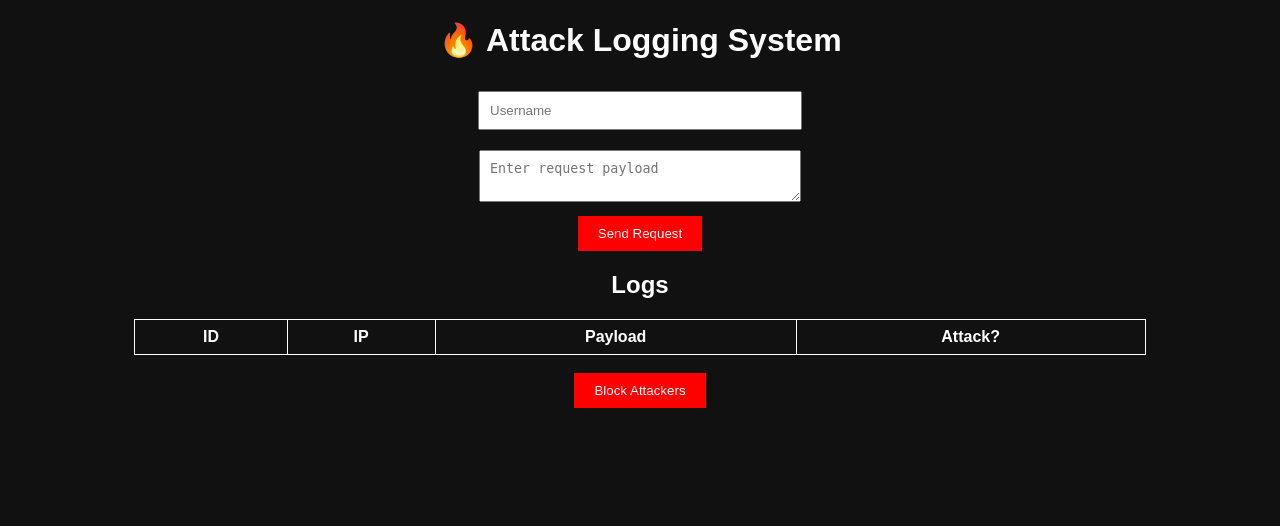
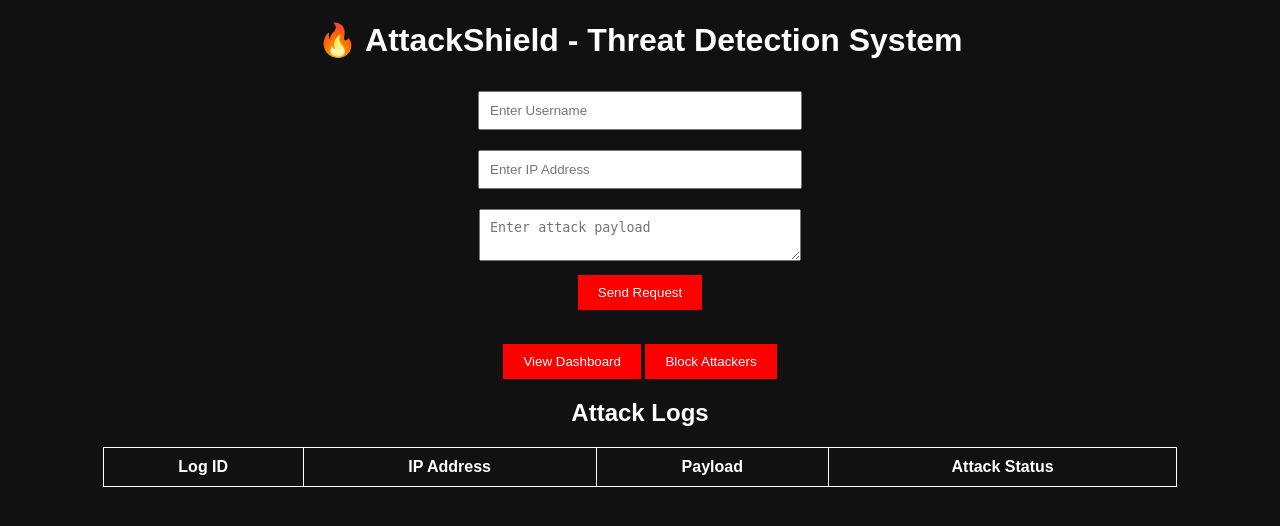
Before and after one commit to walkingwaist21/AttackShield, a Flask app: page / in a window 1280 px wide. Shown: the top 526 px of the page. Run offline with Flask 3, Linux system fonts and the light colour scheme; data that the repository does not hold is empty.

Commit message:
Upgraded AttackShield with dashboard and multi attack detection

```diff
--- a/app.py
+++ b/app.py
@@ -13,6 +13,7 @@ db = mysql.connector.connect(
 
 cursor = db.cursor()
 
+# Home page
 @app.route("/", methods=["GET", "POST"])
 def index():
     message = ""
@@ -20,9 +21,8 @@ def index():
     if request.method == "POST":
         username = request.form["username"]
         payload = request.form["payload"]
-        ip = request.remote_addr
+        ip = request.form["ip_address"]
 
-        # Allow any username (no validation)
         user_id = 1
 
         cursor.execute("""
@@ -33,7 +33,6 @@ def index():
         db.commit()
         message = "Request Logged!"
 
-    # Fetch logs
     cursor.execute("""
         SELECT log_id, ip_address, payload, attack_detected
         FROM Requests_Log
@@ -44,6 +43,7 @@ def index():
     return render_template("index.html", message=message, logs=logs)
 
 
+# Block IP route
 @app.route("/block_ip")
 def block_ip():
     cursor.execute("""
@@ -58,5 +58,36 @@ def block_ip():
     return "Blocked attackers!"
 
 
+# Dashboard route
+@app.route("/dashboard")
+def dashboard():
+    cursor.execute("SELECT COUNT(*) FROM Requests_Log")
+    total_requests = cursor.fetchone()[0]
+
+    cursor.execute("SELECT COUNT(*) FROM Requests_Log WHERE attack_detected=TRUE")
+    total_attacks = cursor.fetchone()[0]
+
+    cursor.execute("SELECT COUNT(*) FROM Blocked_IPs")
+    blocked_ips = cursor.fetchone()[0]
+
+    cursor.execute("""
+        SELECT payload, COUNT(*)
+        FROM Requests_Log
+        WHERE attack_detected=TRUE
+        GROUP BY payload
+        ORDER BY COUNT(*) DESC
+        LIMIT 1
+    """)
+    top_attack = cursor.fetchone()
+
+    return render_template(
+        "dashboard.html",
+        total_requests=total_requests,
+        total_attacks=total_attacks,
+        blocked_ips=blocked_ips,
+        top_attack=top_attack
+    )
+
+
 if __name__ == "__main__":
     app.run(debug=True)
--- a/templates/index.html
+++ b/templates/index.html
@@ -1,7 +1,7 @@
 <!DOCTYPE html>
 <html>
 <head>
-    <title>Attack Logger</title>
+    <title>AttackShield</title>
     <style>
         body {
             font-family: Arial;
@@ -9,51 +9,99 @@
             color: white;
             text-align: center;
         }
+
         input, textarea {
             width: 300px;
             padding: 10px;
             margin: 10px;
         }
+
         button {
             padding: 10px 20px;
             background: red;
             color: white;
             border: none;
+            cursor: pointer;
         }
+
         table {
             margin: auto;
             border-collapse: collapse;
-            width: 80%;
+            width: 85%;
+            margin-top: 20px;
         }
+
         td, th {
             border: 1px solid white;
-            padding: 8px;
+            padding: 10px;
         }
+
         .attack {
             color: red;
+            font-weight: bold;
+        }
+
+        a {
+            color: cyan;
+            text-decoration: none;
         }
     </style>
 </head>
 <body>
 
-<h1>🔥 Attack Logging System</h1>
+    <h1>🔥 AttackShield - Threat Detection System</h1>
 
     <form method="POST">
-    <input type="text" name="username" placeholder="Username" required><br>
-    <textarea name="payload" placeholder="Enter request payload"></textarea><br>
+
+        <!-- Username input -->
+        <input
+            type="text"
+            name="username"
+            placeholder="Enter Username"
+            required
+        >
+        <br>
+
+        <!-- Manual IP input -->
+        <input
+            type="text"
+            name="ip_address"
+            placeholder="Enter IP Address"
+            required
+        >
+        <br>
+
+        <!-- Payload input -->
+        <textarea
+            name="payload"
+            placeholder="Enter attack payload"
+            required
+        ></textarea>
+        <br>
+
         <button type="submit">Send Request</button>
     </form>
 
     <p>{{ message }}</p>
 
-<h2>Logs</h2>
+    <br>
+
+    <a href="/dashboard">
+        <button>View Dashboard</button>
+    </a>
+
+    <a href="/block_ip">
+        <button>Block Attackers</button>
+    </a>
+
+    <h2>Attack Logs</h2>
 
     <table>
         <tr>
-        <th>ID</th>
-        <th>IP</th>
+            <th>Log ID</th>
+            <th>IP Address</th>
             <th>Payload</th>
-        <th>Attack?</th>
+            <th>Attack Status</th>
         </tr>
 
         {% for log in logs %}
@@ -69,8 +117,5 @@
 
     </table>
 
-<br>
-<a href="/block_ip"><button>Block Attackers</button></a>
-
 </body>
 </html>
```
Also changed, not shown: templates/dashboard.html (added, +102 -0 lines), 1 other file. Lines whose indentation alone changed are shown as unchanged.
